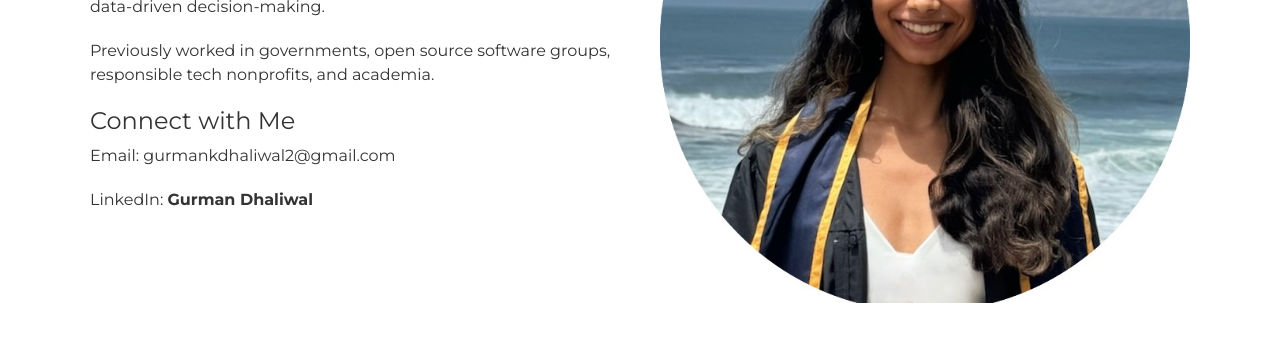
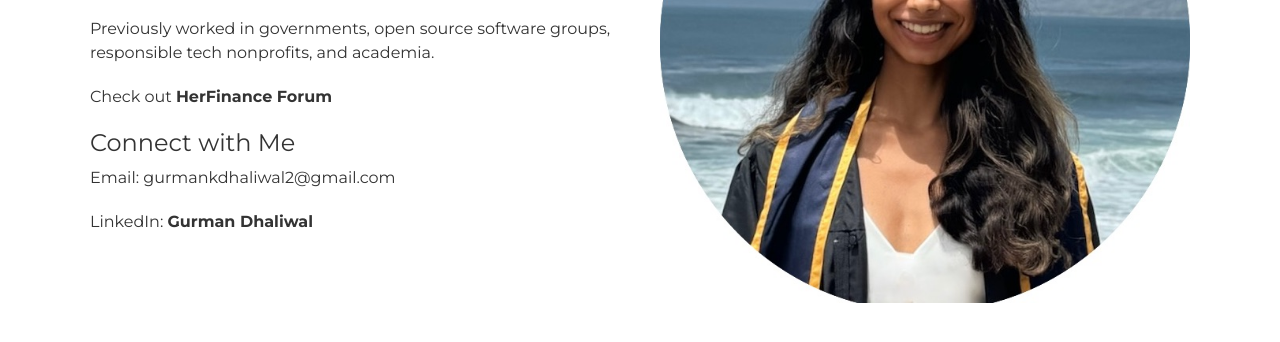
Before and after one commit to GKD-stack/website, a plain HTML site: page index.html in a window 1280 px wide. Shown: the part 362-704 px from the top of the page. Drawn offline with nearby package versions, Linux system fonts and the light colour scheme.

Commit message:
link update

```diff
--- a/index.html
+++ b/index.html
@@ -51,6 +51,7 @@
             <h2>Data Scientist at Capital Group</h2>
             <p>Recent grad passionate about finance, macro markets, and tech + society. Exploring the intersections of financial literacy, policy, and data-driven decision-making.</p>
             <p>Previously worked in governments, open source software groups, responsible tech nonprofits, and academia. </p>
+            <p> Check out <a href="https://www.herfinanceforum.org"> HerFinance Forum</a></p>
             <h4>Connect with Me</h4>
             <p>Email: gurmankdhaliwal2@gmail.com</p>
             <p>LinkedIn: <a href="https://www.linkedin.com/in/gurman-dhaliwal/">Gurman Dhaliwal</a></p>
```
